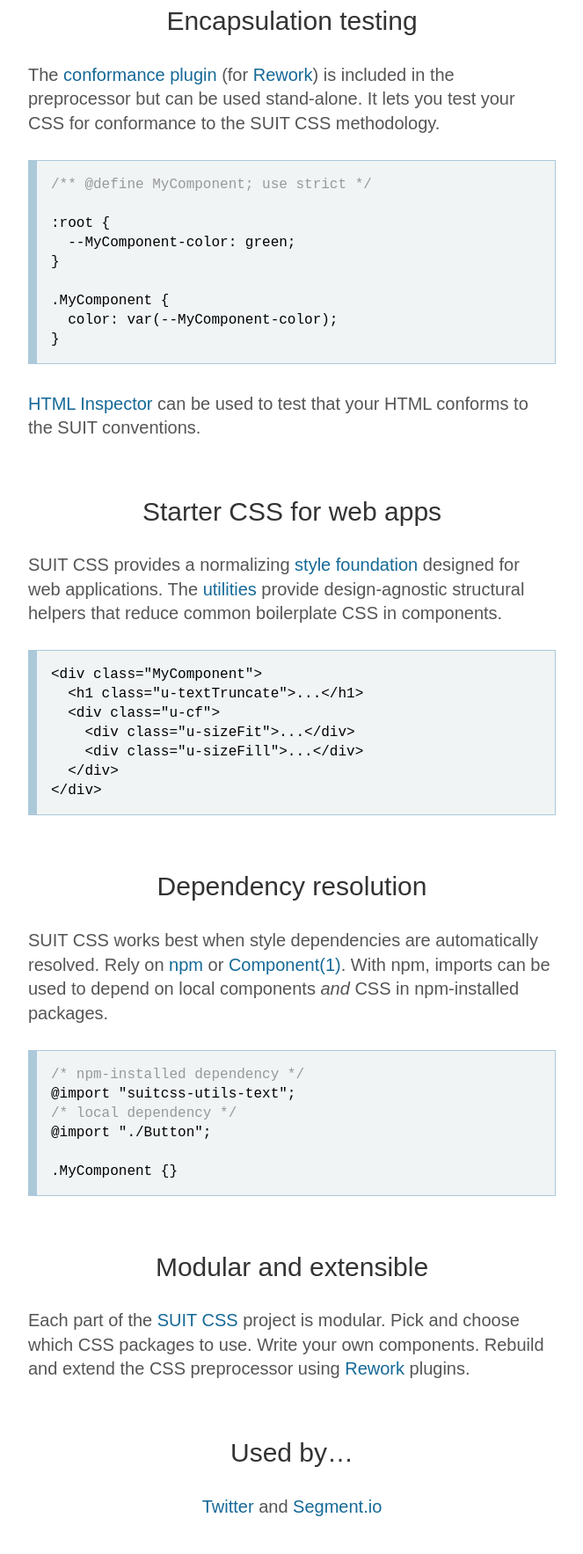
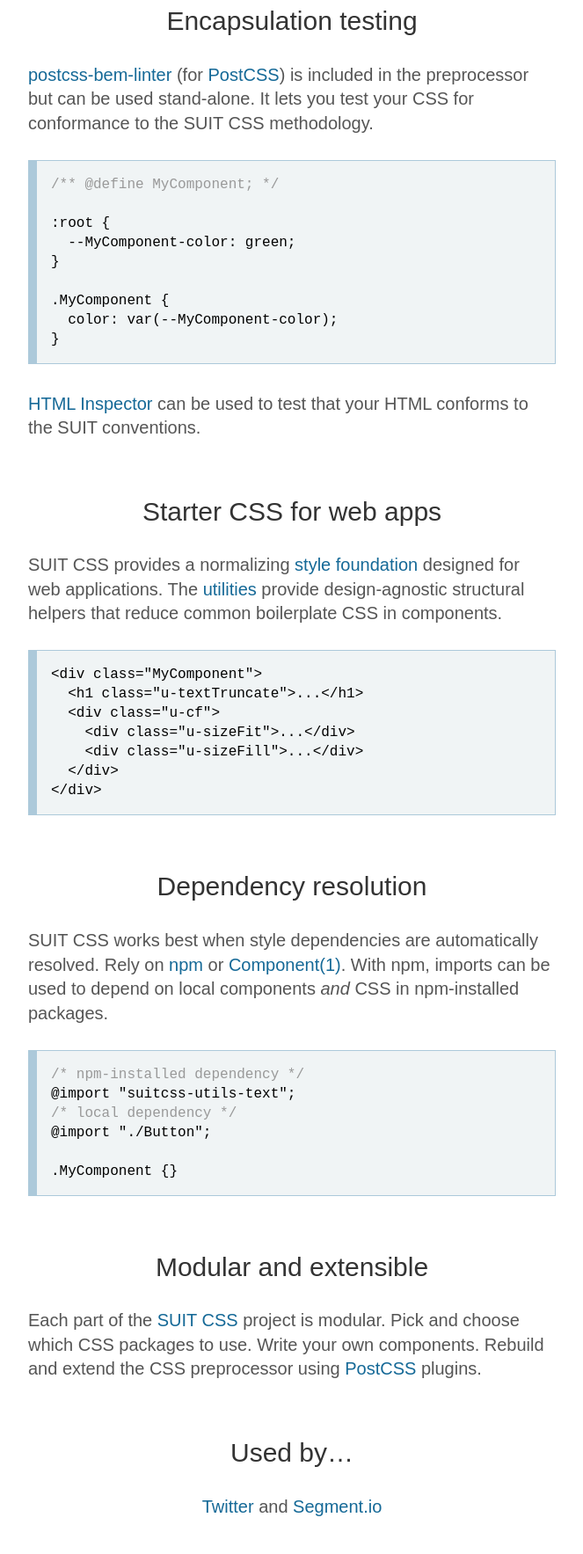
Before and after one commit to suitcss/suitcss.github.io, a plain HTML site: page index.html in a window 1280 px wide. Shown: the part 2069-3836 px from the top of the page at 88% size, without its empty margins (308-971 px from the left). Drawn offline with Linux system fonts and the light colour scheme.

Commit message:
s/Rework/PostCSS

```diff
--- a/index.html
+++ b/index.html
@@ -23,7 +23,7 @@
           <div>
             <a class="CallToAction-link" href="https://github.com/suitcss/preprocessor">css preprocessor</a>
             &middot;
-            <a class="CallToAction-link" href="https://github.com/suitcss/rework-suit-conformance">encapsulation testing</a>
+            <a class="CallToAction-link" href="https://github.com/postcss/postcss-bem-linter">encapsulation testing</a>
           </div>
           <div>
             <a class="CallToAction-link" href="https://github.com/suitcss/base">style foundation</a>
@@ -82,9 +82,9 @@
       <pre class="Code">npm install suitcss-preprocessor</pre>
       <p class="Section-text">
         Vendor-prefixes are automatically applied with <a href="https://github.com/ai/autoprefixer">Autoprefixer</a>.
-        <a href="https://github.com/reworkcss/rework-custom-media/">Custom media query aliases</a>
-        and <a href="https://github.com/reworkcss/rework-vars">custom properties</a> help with
-        theming and configuring components. <a href="https://github.com/conradz/rework-npm">Imports are inlined</a>
+        <a href="https://github.com/postcss/postcss-custom-media">Custom media query aliases</a>
+        and <a href="https://github.com/postcss/postcss-custom-properties">custom properties</a> help with
+        theming and configuring components. <a href="https://github.com/postcss/postcss-import">Imports are inlined</a>
         and can be used to reference npm-installed packages.
       </p>
       <pre class="Code"><span class="Code-comment">/* Import inlining */</span>
@@ -110,12 +110,12 @@
     <section class="Section">
       <h2 class="Section-title u-textCenter">Encapsulation testing</h2>
       <p class="Section-text">
-        The <a href="https://github.com/suitcss/rework-suit-conformance">conformance plugin</a>
-        (for <a href="https://github.com/reworkcss/rework">Rework</a>) is
+        <a href="https://github.com/postcss/postcss-bem-linter">postcss-bem-linter</a>
+        (for <a href="https://github.com/postcss/postcss">PostCSS</a>) is
         included in the preprocessor but can be used stand-alone. It lets you test your
         CSS for conformance to the SUIT CSS methodology.
       </p>
-      <pre class="Code"><span class="Code-comment">/** @define MyComponent; use strict */</span>
+      <pre class="Code"><span class="Code-comment">/** @define MyComponent; */</span>
 
 :root {
   --MyComponent-color: green;
@@ -178,7 +178,7 @@
         Each part of the <a href="https://github.com/suitcss">SUIT CSS</a>
         project is modular. Pick and choose which CSS packages to use. Write
         your own components. Rebuild and extend the CSS preprocessor using
-        <a href="https://github.com/reworkcss/rework">Rework</a> plugins.
+        <a href="https://github.com/postcss/postcss">PostCSS</a> plugins.
       </p>
     </section>
 
```
